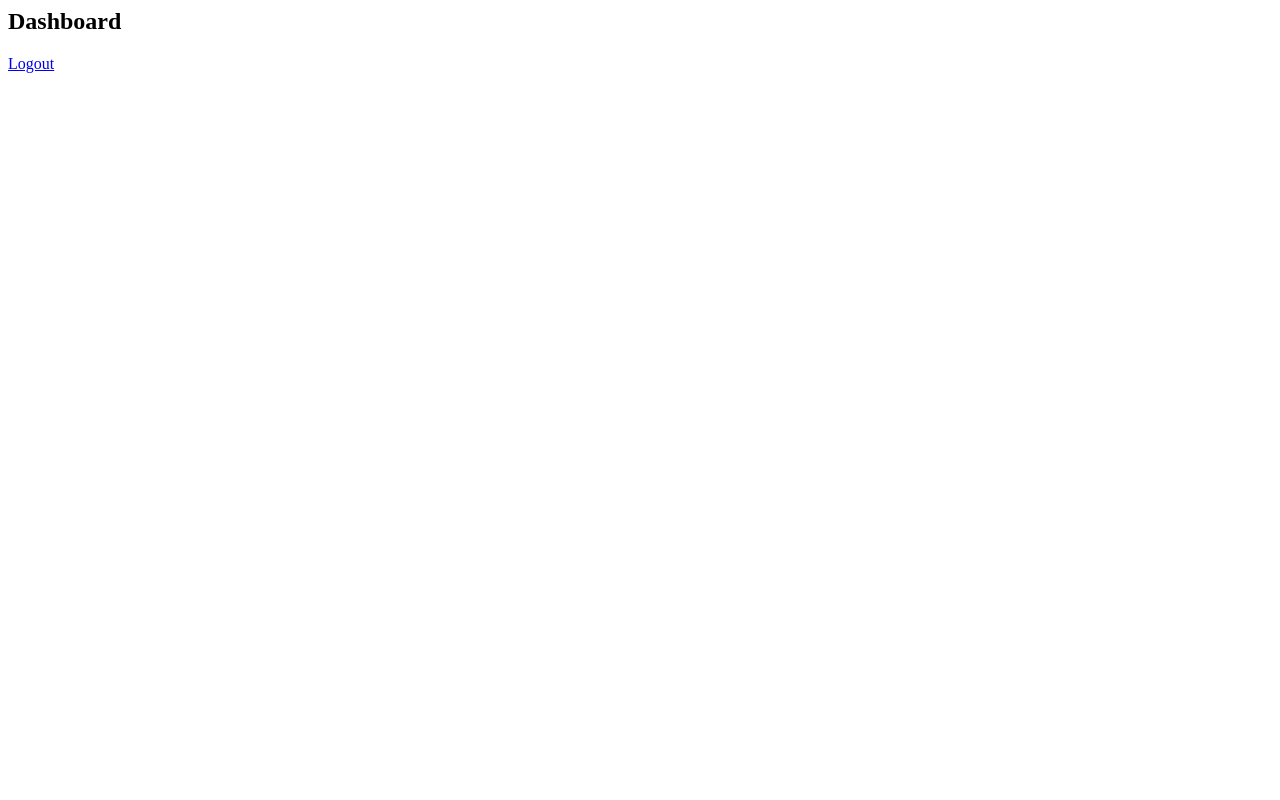
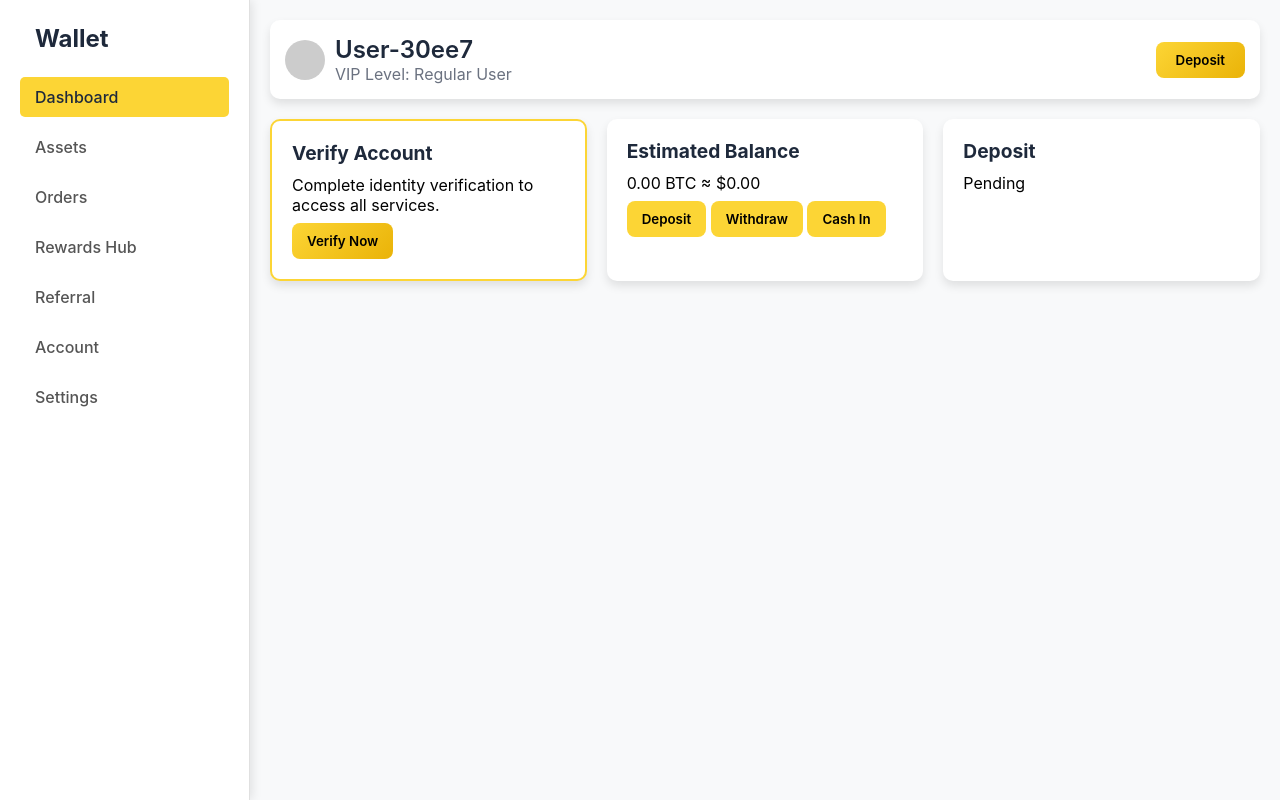
Before and after one commit to Abbass-Hassan/digital-wallet-platform, a PHP site: page /dashboard.html in a window 1280 px wide. Before the commit the page is almost empty. Run offline with PHP 8.4, Linux system fonts and the light colour scheme.

Commit message:
Initial client dashboard: front-end design v1

```diff
--- a/wallet-client/css/style.css
+++ b/wallet-client/css/style.css
@@ -113,3 +113,165 @@
 .auth-link a:hover {
     color: #eab308;
 }
+
+
+/* Dashboard Light Theme */
+.dashboard-body {
+    background: #f8f9fa;
+    display: flex;
+    height: 100vh;
+}
+
+/* Sidebar */
+.dashboard-sidebar {
+    width: 250px;
+    background: #ffffff;
+    padding: 20px;
+    box-shadow: 2px 0 10px rgba(0, 0, 0, 0.1);
+    border-right: 1px solid #e0e0e0;
+}
+
+.dashboard-sidebar-logo {
+    font-size: 1.5rem;
+    padding: 4px 15px;
+    font-weight: bold;
+    margin-bottom: 20px;
+    color: #1e293b;
+}
+
+.dashboard-sidebar-links {
+    list-style: none;
+}
+
+.dashboard-sidebar-item {
+    padding: 10px 15px;
+    margin-top: 10px;
+    cursor: pointer;
+    transition: background 0.3s, color 0.3s;
+    border-radius: 5px;
+    font-weight: 500;
+    color: #555;
+}
+
+.dashboard-sidebar-item.active {
+    background: #fcd535;
+    color: #1e293b;
+}
+
+.dashboard-sidebar-item:hover {
+    background: #fcd535;
+    color: #1e293b;
+}
+
+/* Main Content */
+.dashboard-main {
+    flex: 1;
+    padding: 20px;
+}
+
+.dashboard-header {
+    display: flex;
+    justify-content: space-between;
+    align-items: center;
+    background: #ffffff;
+    padding: 15px;
+    border-radius: 10px;
+    box-shadow: 0 5px 10px rgba(0, 0, 0, 0.1);
+}
+
+.dashboard-user {
+    display: flex;
+    align-items: center;
+}
+
+.dashboard-user-avatar {
+    width: 40px;
+    height: 40px;
+    background: #ccc;
+    border-radius: 50%;
+    margin-right: 10px;
+}
+
+.dashboard-user-name {
+    font-weight: 600;
+    color: #1e293b;
+}
+
+.dashboard-user-meta {
+    color: #6b7280;
+}
+
+.dashboard-deposit-btn {
+    background: linear-gradient(135deg, #fcd535, #eab308);
+    border: none;
+    padding: 10px 20px;
+    border-radius: 8px;
+    font-weight: 600;
+    cursor: pointer;
+    transition: all 0.3s ease-in-out;
+}
+
+.dashboard-deposit-btn:hover {
+    transform: translateY(-2px);
+    box-shadow: 0 5px 10px rgba(234, 179, 8, 0.4);
+}
+
+/* Widgets */
+.dashboard-widgets {
+    display: grid;
+    grid-template-columns: repeat(auto-fit, minmax(250px, 1fr));
+    gap: 20px;
+    margin-top: 20px;
+}
+
+.dashboard-widget {
+    background: #ffffff;
+    padding: 20px;
+    border-radius: 10px;
+    box-shadow: 0 5px 10px rgba(0, 0, 0, 0.1);
+}
+
+.dashboard-widget h3 {
+    margin-bottom: 10px;
+    font-size: 1.2rem;
+    color: #1e293b;
+}
+
+.dashboard-widget-text{
+    margin-bottom: 8px;
+}
+
+.dashboard-widget-highlight {
+    border: 2px solid #fcd535;
+}
+
+.dashboard-widget-btn {
+    background: linear-gradient(135deg, #fcd535, #eab308);
+    border: none;
+    padding: 10px 15px;
+    border-radius: 8px;
+    font-weight: 600;
+    cursor: pointer;
+    transition: all 0.3s ease-in-out;
+}
+
+.dashboard-widget-btn:hover {
+    transform: translateY(-2px);
+    box-shadow: 0 5px 10px rgba(234, 179, 8, 0.4);
+}
+
+/* Buttons */
+.dashboard-action-btn {
+    background: #fcd535;
+    border: none;
+    padding: 10px 15px;
+    border-radius: 8px;
+    font-weight: 600;
+    cursor: pointer;
+    transition: all 0.3s ease-in-out;
+}
+
+.dashboard-action-btn:hover {
+    transform: translateY(-2px);
+    box-shadow: 0 5px 10px rgba(234, 179, 8, 0.4);
+}
--- a/wallet-client/dashboard.html
+++ b/wallet-client/dashboard.html
@@ -1,2 +1,66 @@
-<h2>Dashboard</h2>
-<a href="http://localhost/digital-wallet-platform/wallet-server/user/v1/auth/logout.php" class="btn">Logout</a>
+<!DOCTYPE html>
+<html lang="en">
+<head>
+    <meta charset="UTF-8">
+    <meta name="viewport" content="width=device-width, initial-scale=1.0">
+    <title>Dashboard</title>
+    <link rel="stylesheet" href="css/style.css">
+</head>
+<body class="dashboard-body">
+
+    <!-- Sidebar -->
+    <aside class="dashboard-sidebar">
+        <div class="dashboard-sidebar-logo">Wallet</div>
+        <ul class="dashboard-sidebar-links">
+            <li class="dashboard-sidebar-item active">Dashboard</li>
+            <li class="dashboard-sidebar-item">Assets</li>
+            <li class="dashboard-sidebar-item">Orders</li>
+            <li class="dashboard-sidebar-item">Rewards Hub</li>
+            <li class="dashboard-sidebar-item">Referral</li>
+            <li class="dashboard-sidebar-item">Account</li>
+            <li class="dashboard-sidebar-item">Settings</li>
+        </ul>
+    </aside>
+
+    <!-- Main Content -->
+    <main class="dashboard-main">
+        <!-- Header -->
+        <header class="dashboard-header">
+            <div class="dashboard-user">
+                <div class="dashboard-user-avatar"></div>
+                <div class="dashboard-user-info">
+                    <h2 class="dashboard-user-name">User-30ee7</h2>
+                    <p class="dashboard-user-meta">VIP Level: Regular User</p>
+                </div>
+            </div>
+            <button class="dashboard-deposit-btn">Deposit</button>
+        </header>
+
+        <!-- Dashboard Widgets -->
+        <section class="dashboard-widgets">
+            <div class="dashboard-widget dashboard-widget-highlight">
+                <h3 class="dashboard-widget-title">Verify Account</h3>
+                <p class="dashboard-widget-text">Complete identity verification to access all services.</p>
+                <button class="dashboard-widget-btn">Verify Now</button>
+            </div>
+
+            <div class="dashboard-widget">
+                <h3 class="dashboard-widget-title">Estimated Balance</h3>
+                <p class="dashboard-widget-text">0.00 BTC ≈ $0.00</p>
+                <div class="dashboard-actions">
+                    <button class="dashboard-action-btn">Deposit</button>
+                    <button class="dashboard-action-btn">Withdraw</button>
+                    <button class="dashboard-action-btn">Cash In</button>
+                </div>
+            </div>
+
+            <div class="dashboard-widget">
+                <h3 class="dashboard-widget-title">Deposit</h3>
+                <p class="dashboard-widget-status">Pending</p>
+            </div>
+
+        </section>
+    </main>
+
+</body>
+</html>
```
Also changed, not shown: wallet-server/user/v1/auth/login.php (+10 -2 lines).
